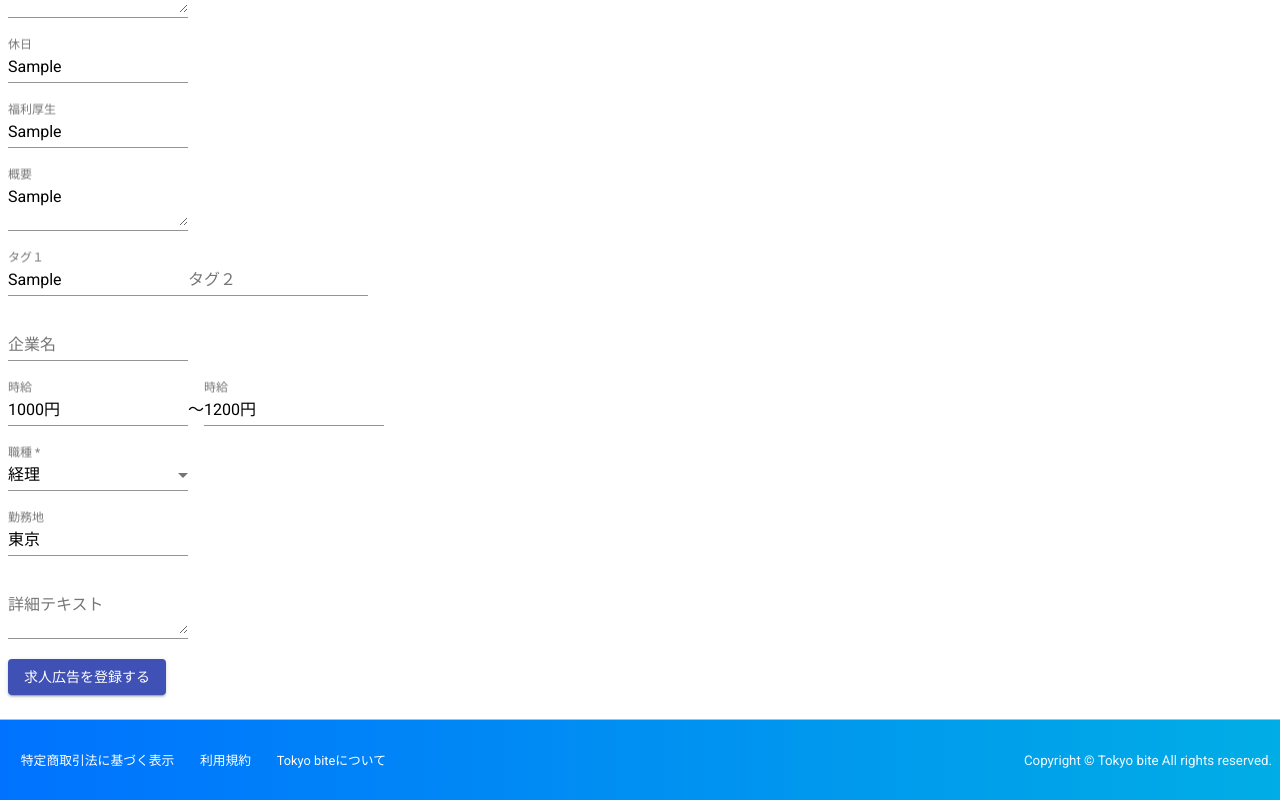
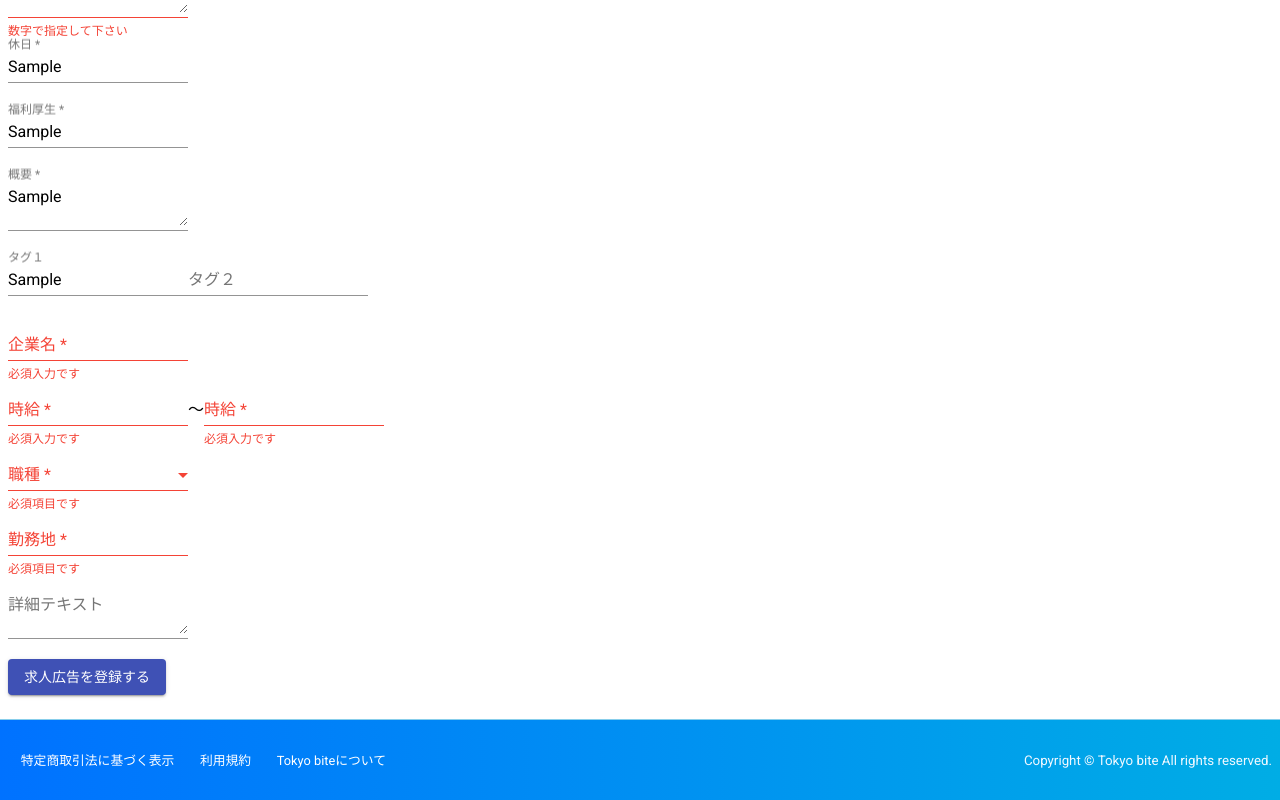
Before and after one commit to cameron-s-dev/angular-jobapp, an Angular app: page /recruitment in a window 1280 px wide. Both pictures are taken after typing "Sample", "Sample", "Sample", "Sample", "Sample", "Sample" into the empty fields and a click on the button "求人広告を登録する". Shown: the part 247-1047 px from the top of the page. Built offline with nearby package versions, Linux system fonts and the light colour scheme.

Commit message:
feat(recuitment): form validtate追加

```diff
--- a/src/app/form/recruitment/recruitment.component.html
+++ b/src/app/form/recruitment/recruitment.component.html
@@ -1,36 +1,43 @@
-<form action="" class="recruitment">
+<form [formGroup]="form" (ngSubmit)="submit()" class="recruitment">
   <div>
     <mat-form-field>
       <mat-label>タイトル</mat-label>
-      <input matInput placeholder="このようなバイトです">
+      <input matInput placeholder="このようなバイトです" formControlName="introduce" required>
+      <mat-error *ngIf="introduceControl.hasError('required')">必須入力です</mat-error>
+      <mat-error *ngIf="introduceControl.hasError('maxlength')">長すぎます。50文字以下にして下さい。</mat-error>
     </mat-form-field>
   </div>
 
   <div>
     <mat-form-field>
       <mat-label>勤務時間</mat-label>
-      <textarea matInput placeholder="18:00~22:00"></textarea>
+      <textarea matInput type="number" placeholder="18:00~22:00" formControlName="workTime" required></textarea>
+      <mat-error *ngIf="workTimeControl.hasError('required')">必須入力です</mat-error>
+      <mat-error *ngIf="workTimeControl.hasError('pattern')">数字で指定して下さい</mat-error>
     </mat-form-field>
   </div>
 
   <div>
     <mat-form-field>
       <mat-label>休日</mat-label>
-      <input matInput placeholder="週3日">
+      <input matInput placeholder="週3日" formControlName="holiday" required>
+      <mat-error *ngIf="holidayControl.hasError('required')">必須入力です</mat-error>
     </mat-form-field>
   </div>
 
   <div>
     <mat-form-field>
       <mat-label>福利厚生</mat-label>
-      <input matInput placeholder="あり">
+      <input matInput placeholder="あり" formControlName="welfare" required>
+      <mat-error *ngIf="welfareControl.hasError('required')">必須入力です</mat-error>
     </mat-form-field>
   </div>
 
   <div>
     <mat-form-field>
       <mat-label>概要</mat-label>
-      <textarea matInput placeholder="簡単なバイトの内容"></textarea>
+      <textarea matInput placeholder="簡単なバイトの内容" formControlName="overview" required></textarea>
+      <mat-error *ngIf="overviewControl.hasError('required')">必須入力です</mat-error>
     </mat-form-field>
   </div>
 
@@ -45,35 +52,37 @@
 
   <div>
     <mat-form-field>
-      <input matInput placeholder="企業名">
+      <input matInput placeholder="企業名" formControlName="company" required>
+      <mat-error *ngIf="companyControl.hasError('required')">必須入力です</mat-error>
     </mat-form-field>
   </div>
 
   <div>
     <mat-form-field>
-            <input matInput placeholder="時給" value="1000円">
+      <input matInput placeholder="時給" value="1000円" formControlName="salary" required>
+      <mat-error *ngIf="salaryControl.hasError('required')">必須入力です</mat-error>
     </mat-form-field>
     <span>〜</span>
     <mat-form-field>
-      <input matInput placeholder="時給" value="1200円">
+      <input matInput placeholder="時給" value="1200円" formControlName="salary" required>
+      <mat-error *ngIf="salaryControl.hasError('required')">必須入力です</mat-error>
     </mat-form-field>
   </div>
 
   <div>
     <mat-form-field>
       <mat-label>職種</mat-label>
-      <select matNativeControl required>
-        <option value="volvo">経理</option>
-        <option value="saab">営業</option>
-        <option value="mercedes">接客</option>
-        <option value="audi">アパレル</option>
+      <select matNativeControl formControlName="profession" required>
+        <mat-option value="profession"></mat-option>
       </select>
+      <mat-error *ngIf="professionControl.hasError('required')">必須項目です</mat-error>
     </mat-form-field>
   </div>
 
   <div>
     <mat-form-field>
-      <input matInput placeholder="勤務地" value="東京">
+      <input matInput placeholder="勤務地" value="東京" formControlName="location" required>
+      <mat-error *ngIf="locationControl.hasError('required')">必須項目です</mat-error>
     </mat-form-field>
   </div>
 
--- a/src/app/form/recruitment/recruitment.component.ts
+++ b/src/app/form/recruitment/recruitment.component.ts
@@ -1,4 +1,5 @@
 import { Component, OnInit } from '@angular/core';
+import { FormBuilder, Validators, FormControl } from '@angular/forms';
 
 @Component({
   selector: 'app-recruitment',
@@ -7,9 +8,96 @@ import { Component, OnInit } from '@angular/core';
 })
 export class RecruitmentComponent implements OnInit {
 
-  constructor() { }
+  form = this.fb.group({
+    introduce: ['', [
+      Validators.required,
+      Validators.maxLength(50)
+    ]],
+
+    workTime: ['', [
+      Validators.required,
+      Validators.pattern(/([0-1][0-9]|2[0-3]):[0-5][0-9]/)
+    ]],
+
+    holiday: ['', [
+      Validators.required,
+    ]],
+
+    welfare: ['', [
+      Validators.required,
+    ]],
+
+    overview: ['', [
+      Validators.required,
+    ]],
+
+    company: ['', [
+      Validators.required,
+    ]],
+
+    salary: ['', [
+      Validators.required,
+    ]],
+
+    profession: ['', [
+      Validators.required,
+    ]],
+
+    location: ['', [
+      Validators.required,
+    ]],
+
+
+
+  });
+
+  get introduceControl() {
+    return this.form.get('introduce') as FormControl;
+  }
+
+  get workTimeControl() {
+    return this.form.get('workTime') as FormControl;
+  }
+
+  get holidayControl() {
+    return this.form.get('holiday') as FormControl;
+  }
+
+  get welfareControl() {
+    return this.form.get('welfare') as FormControl;
+  }
+
+  get overviewControl() {
+    return this.form.get('overview') as FormControl;
+  }
+
+  get companyControl() {
+    return this.form.get('company') as FormControl;
+  }
+
+  get salaryControl() {
+    return this.form.get('salary') as FormControl;
+  }
+
+  get professionControl() {
+    return this.form.get('profession') as FormControl;
+  }
+
+  get locationControl() {
+    return this.form.get('location') as FormControl;
+  }
+
+
+
+  constructor(
+    private fb: FormBuilder
+  ) { }
 
   ngOnInit() {
   }
 
+  submit() {
+    console.log(this.form.value);
 }
+
+}
```
